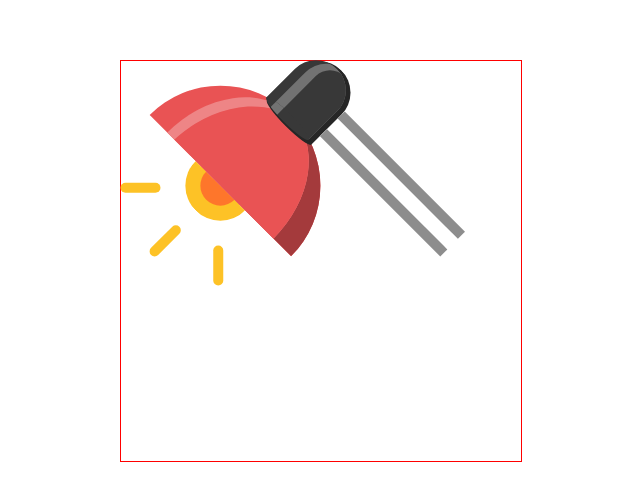
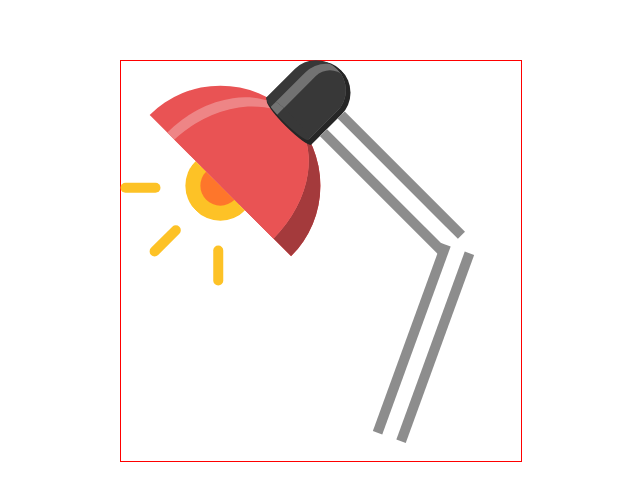
Before and after one commit to FabianXRL16/Lamp, a website: page index.html in a window 1280 px wide. Shown: the part 139-640 px from the top of the page, without its empty margins (319-959 px from the left). Drawn offline with Linux system fonts and the light colour scheme.

Commit message:
BodySecond style

```diff
--- a/style.css
+++ b/style.css
@@ -179,3 +179,16 @@ body {
   top: 38px;
   right: 111px;
 }
+
+.bodySecond {
+    background-color: transparent;
+    width: 15px;
+    height: 200px;
+    border: 10px solid var(--bg-metal);
+    border-bottom: none;
+    border-top: none;
+    transform: rotate(20deg);
+    position: absolute;
+    bottom: 18px;
+    right: 80px;
+  }
```
